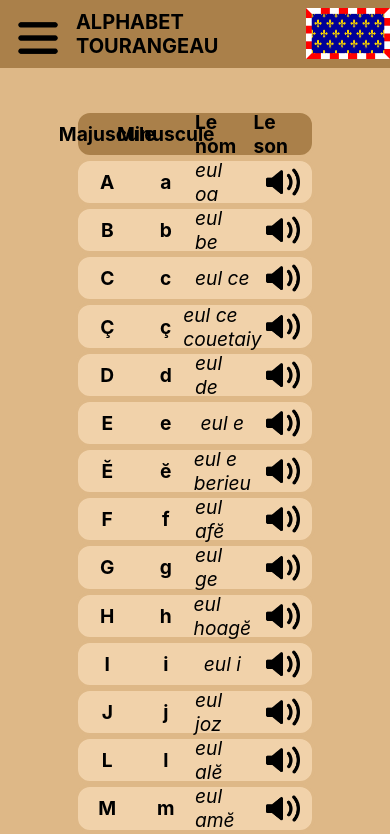
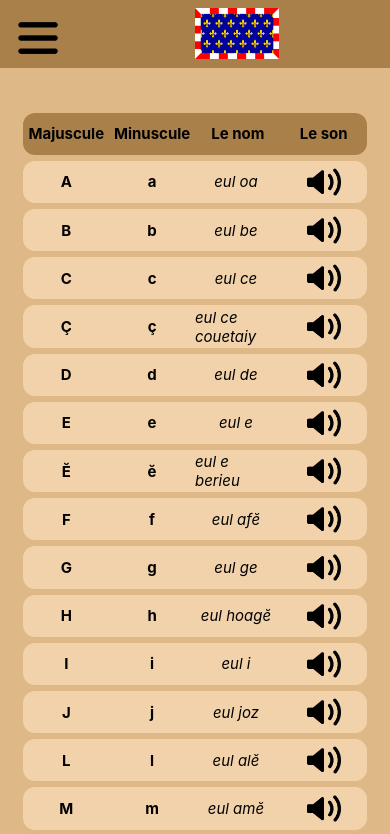
Before and after one commit to ElMala37/tourangeau, a React (Create React App) app: page /alphabet in a window 390 px wide. Shown: the top 834 px of the page. Built offline with nearby package versions, Linux system fonts and the light colour scheme.

Commit message:
Alphabet

```diff
--- a/src/styles/Accueil.css
+++ b/src/styles/Accueil.css
@@ -82,7 +82,7 @@
     .Texte{
       margin-right:2vw;
       font-weight: bolder;
-      font-size: 20px;
+      font-size:0vmax;
     }
 
     .Drapeau{
--- a/src/styles/Alphabet.css
+++ b/src/styles/Alphabet.css
@@ -76,3 +76,85 @@
     height:4vh;
     width: auto;
 }
+
+@media only screen and (max-width: 600px) {
+    /* Styles spécifiques pour les téléphones ici */
+    .tableauAlphabet{
+        margin-top: 5vh;
+        width: 88vw;
+        margin-left: 6vw;
+        display:flex;
+        flex-direction: column;
+        justify-content: center;
+        align-items: center;
+        border-radius: 15px;
+        padding-bottom: 10vh;
+    }
+
+    .categoriesTableauAlphabet{
+        width: 88vw;
+        height: 5vh;
+        background-color: #aa804a;
+        border-color: #DEB887;
+        border-style:solid;
+        border-radius: 15px;
+        display:flex;
+        flex-direction: row;
+        justify-content: center;
+        align-items: center;
+        }
+
+    .ligneTableauAlphabet{
+        width: 88vw;
+        height: 5vh;
+        background-color: #f1d2aa;
+        border-color: #DEB887;
+        border-style:solid;
+        border-radius: 15px;
+        display:flex;
+        flex-direction: row;
+        justify-content: center;
+        align-items: center;
+        }
+
+    .celluleTableauAlphabet{
+        width: 22vw;
+        display:flex;
+        justify-content: center;
+        align-items: center;
+    }
+
+    .celluleAudioTableauAlphabet{
+        width: 22vw;
+        height: 5vh;
+        display:flex;
+        justify-content: center;
+        align-items: center;
+    }
+
+    .celluleAudioTableauAlphabet:hover{
+        border-color: #aa804a;
+        border-style:solid;
+        border-radius: 15px;
+    }
+
+    .celluleAudioTableauAlphabet:active{
+        background-color: #f3dfc5;
+    }
+
+    .lettreTableauAlphabet{
+        font-size: 15px;
+        font-weight: bolder;
+    }
+
+    .texteTableauAlphabet{
+        font-size: 15px;
+        font-style: italic;
+        margin-right: 1vw;
+    }
+
+    .logoAudioTableauAlphabet{
+        height:4vh;
+        width: auto;
+    }
+}
```
